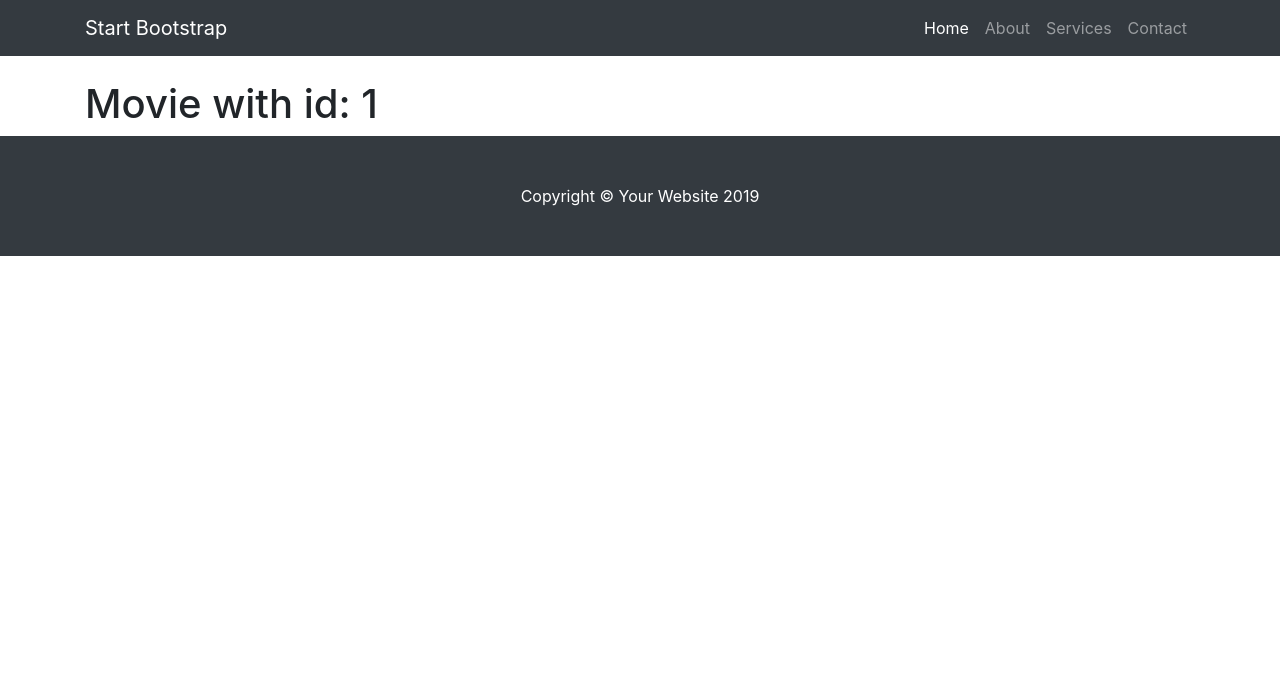
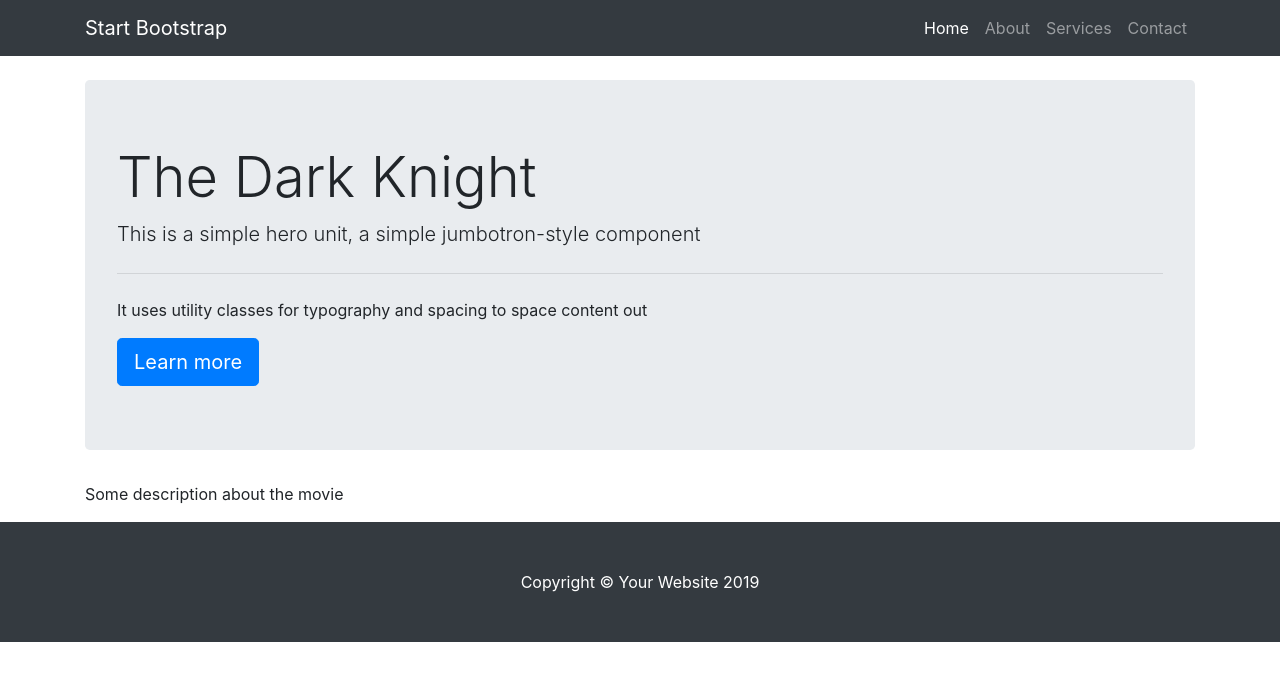
Before and after one commit to AutoTau/movie-app, a Next.js app: page /movies/1 in a window 1280 px wide. Shown: the top 680 px of the page. Built offline with nearby package versions, Linux system fonts and the light colour scheme.

Commit message:
Added jumbotron display to movie display, displayed movie name with getMovieById()

```diff
--- a/actions/index.js
+++ b/actions/index.js
@@ -39,3 +39,11 @@ export const getMovies = () => {
     }, 50)
   })
 }
+
+export const getMovieById = (id) => {
+  return new Promise((resolve, reject) => {
+    const movieIndex = MOVIE_DATA.findIndex(m => m.id === id)
+    const movie = MOVIE_DATA[movieIndex]
+    setTimeout(() => { resolve(movie)}, 50)
+  })
+}
--- a/pages/movies/[id].js
+++ b/pages/movies/[id].js
@@ -1,21 +1,34 @@
 
 import { useRouter } from 'next/router'
+import { getMovieById } from '../../actions'
 
-
-
-
-const Movie = () => {
+const Movie = (props) => {
 
     const router = useRouter()
     const { id } = router.query
+    const { movie } = props
 
     return (
         <div className="container">
-            <h1>Movie with id: { id }</h1>
+          {/* <h1>Movie with id: { id }</h1> */}
+          <div class="jumbotron">
+              <h1 class="display-4">{movie.name}</h1>
+              <p class="lead">This is a simple hero unit, a simple jumbotron-style component</p>
+              <hr class="my-4" />
+              <p>It uses utility classes for typography and spacing to space content out</p>
+              <a class="btn btn-primary btn-lg" href="#" role="button">Learn more</a>
+          </div>
+          <p>
+              Some description about the movie
+          </p>
         </div>
     )
+}
 
-
+// call getMovieById("2")
+Movie.getInitialProps = async () => {
+    const movie = await getMovieById("2")
+    return {movie}
 }
 
 export default Movie
```
